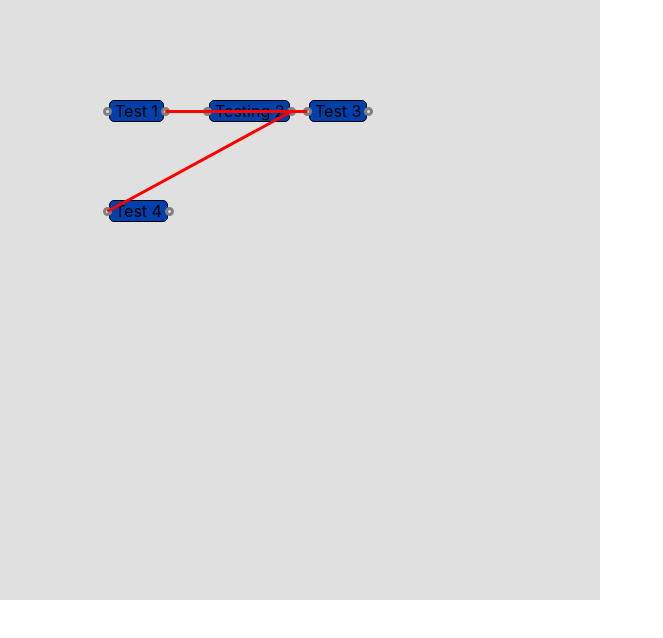
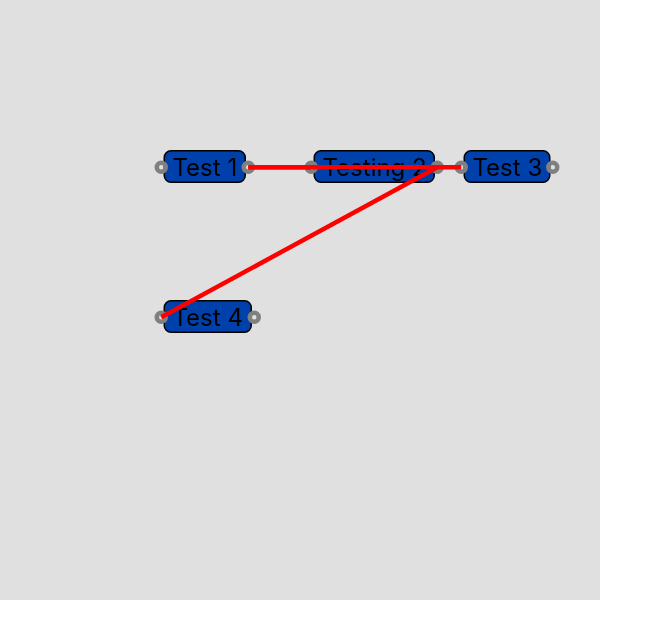
Before and after one commit to polygonhell/React-DAG, a React (Create React App) app: page / in a window 1280 px wide. Shown: the top 638 px of the page, without its empty margins (0-663 px from the left). Built offline with nearby package versions, Linux system fonts and the light colour scheme.

Commit message:
Scale on mouse wheel

```diff
--- a/src/graph/Graph.tsx
+++ b/src/graph/Graph.tsx
@@ -1,4 +1,4 @@
-import React, { forwardRef, HTMLAttributes, useEffect, useImperativeHandle, useState, useRef, MouseEventHandler } from "react"
+import React, { forwardRef, HTMLAttributes, useEffect, useImperativeHandle, useState, useRef, MouseEventHandler, WheelEventHandler } from "react"
 import { useCallback } from "react"
 import { DefaultNode } from "./DefaultNode"
 import { NodeWrapper } from "./NodeWrapper"
@@ -44,7 +44,7 @@ export const Graph = forwardRef(({ elements, position }: GraphProps, ref): JSX.E
   // Note these are not persised state because we don't want to render for every update - maybe use refs?
   let dragSourcePosition: [number, number] | undefined = undefined
   let canvasPosition: [number, number] = position || [0, 0]
-  const scale = 1.0
+  let scale = 1.5
 
 
   const forceRender = useCallback((): void => {
@@ -108,13 +108,16 @@ export const Graph = forwardRef(({ elements, position }: GraphProps, ref): JSX.E
 
   }
 
-  function transformString(): string { return `scale(${scale}) translate(${canvasPosition[0]}px,${canvasPosition[1]}px)` }
+  function transformString(): string { return `translate(${canvasPosition[0]}px,${canvasPosition[1]}px) scale(${scale})` }
 
-  const onMouseDown: MouseEventHandler = e => { dragSourcePosition = [canvasPosition[0] - e.clientX, canvasPosition[1] - e.clientY]; return true }
+  const onMouseDown: MouseEventHandler = e => {
+    // translate occurs after scale so I have to back it out
+    dragSourcePosition = [canvasPosition[0] - e.clientX, canvasPosition[1] - e.clientY]
+  }
   const onMouseMove: MouseEventHandler = e => {
     if (dragSourcePosition) {
-      canvasPosition[0] = dragSourcePosition[0] + e.clientX
-      canvasPosition[1] = dragSourcePosition[1] + e.clientY
+      canvasPosition[0] = dragSourcePosition[0] + (e.clientX)
+      canvasPosition[1] = dragSourcePosition[1] + (e.clientY)
       let style = innerRef.current?.style
       if (style)
         style.setProperty("transform", transformString())
@@ -122,6 +125,26 @@ export const Graph = forwardRef(({ elements, position }: GraphProps, ref): JSX.E
   }
   const onMouseUp: MouseEventHandler = e => { dragSourcePosition = undefined }
   const onMouseLeave: MouseEventHandler = e => { onMouseUp(e) }
+
+  const onMouseWheel: WheelEventHandler = e => {
+    const sx = e.clientX
+    const sy = e.clientY
+    // position under mouse is pos/S - T
+    const pumX = (sx - canvasPosition[0])/scale
+    const pumY = (sy - canvasPosition[1])/scale
+
+    scale = scale * ((e.deltaY < 0) ? 1.1 : 0.9)
+
+    // we now have to solve such that (sx - t')/s' = pumX
+    // t' = sx - s' * pumX
+    canvasPosition[0] = sx - scale * pumX
+    canvasPosition[1] = sy - scale * pumY
+
+    let style = innerRef.current?.style
+      if (style)
+        style.setProperty("transform", transformString())
+  }
+
 
   function edgePositions(e: IEdge): [number, number][] {
     const fromNode = nodes.get(e.from.node)?.refObject.current
@@ -134,7 +157,9 @@ export const Graph = forwardRef(({ elements, position }: GraphProps, ref): JSX.E
   return (
     <>
       <div className="outerDiv" style={{ width: 600, height: 600 }}
-        onMouseDown={onMouseDown} onMouseMove={onMouseMove} onMouseUp={onMouseUp} onMouseLeave={onMouseLeave}>
+           onMouseDown={onMouseDown} onMouseMove={onMouseMove} onMouseUp={onMouseUp} onMouseLeave={onMouseLeave}
+           onWheel={onMouseWheel}
+      >
         <div ref={innerRef} className="innerDiv" style={{ transform: transformString() }}>
           {nodeArray.map(([_, n]) =>
             <NodeWrapper ref={n.refObject} key={n.id} id={n.id} scale={scale} pos={n.position} onMove={onNodeMove}>
```
